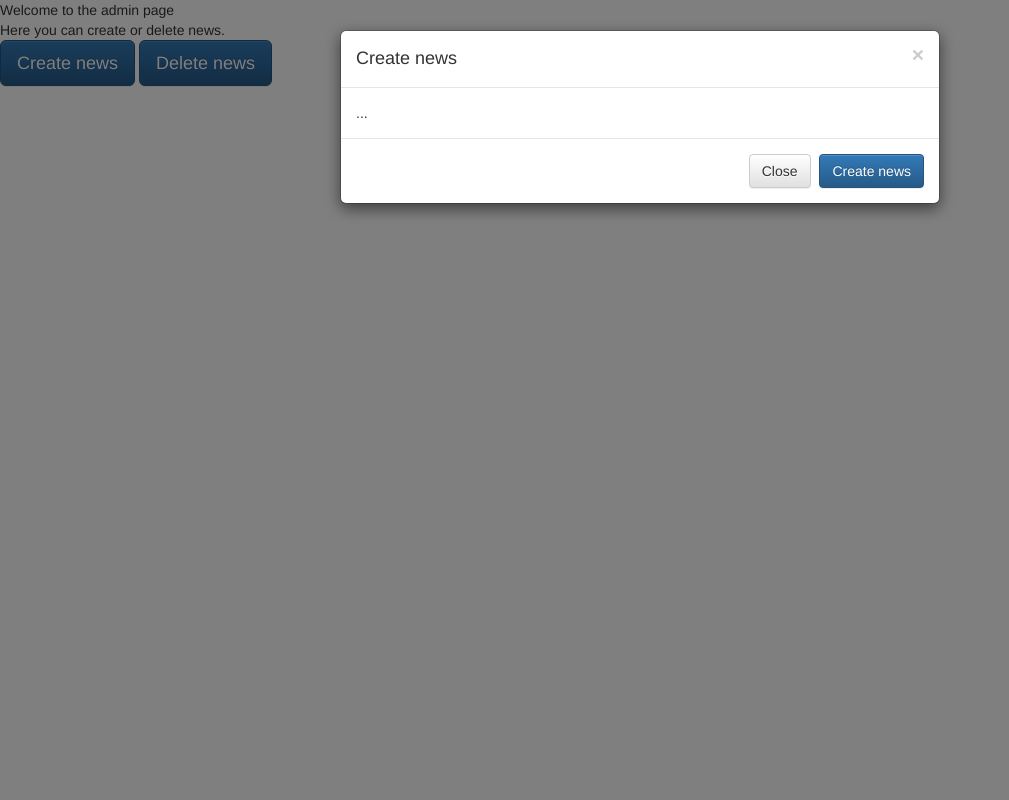
After one commit to gudnims/Bim-Lab, a PHP site: page /admin.php in a window 1280 px wide, after a click on "Create news". The commit adds this page. Shown: the whole page, without its empty margins (0-1009 px from the left). Run offline with PHP 8.4, Linux system fonts and the light colour scheme; the visitor is signed in with stand-in values (Sample User, id 1); some libraries are stand-ins or nearby versions.

Commit message:
now to something completly different

```diff
--- a/DBconnector.php
+++ b/DBconnector.php
@@ -1,6 +1,6 @@
 <?php
 
-$conn = mysqli_connect("localhost", "root", "", "BIMLab");
+$conn = mysqli_connect("localhost", "root", "", "bimlab");
 
 if(!$conn){
     die("Connection failed: ".mysqli_connect_error());
--- /dev/null
+++ b/admin.php
@@ -0,0 +1,82 @@
+<?php
+session_start();
+
+if(!isset($_SESSION['id'])){
+    header("Location: index.html");
+}
+    ?>
+    <!DOCTYPE html>
+<html lang="en">
+<head>
+    <meta charset="UTF-8">
+    <title>BIMLab</title>
+
+    <!-- Latest compiled and minified CSS -->
+    <link rel="stylesheet" href="https://maxcdn.bootstrapcdn.com/bootstrap/3.3.7/css/bootstrap.min.css"
+          integrity="sha384-BVYiiSIFeK1dGmJRAkycuHAHRg32OmUcww7on3RYdg4Va+PmSTsz/K68vbdEjh4u" crossorigin="anonymous">
+
+    <!-- Optional theme -->
+    <link rel="stylesheet" href="https://maxcdn.bootstrapcdn.com/bootstrap/3.3.7/css/bootstrap-theme.min.css"
+          integrity="sha384-rHyoN1iRsVXV4nD0JutlnGaslCJuC7uwjduW9SVrLvRYooPp2bWYgmgJQIXwl/Sp" crossorigin="anonymous">
+
+
+</head>
+<body>
+<div class="welcome">
+    Welcome to the admin page<br>
+    Here you can create or delete news.<br>
+
+    <!-- Button trigger modal -->
+    <button type="button" class="btn btn-primary btn-lg" data-toggle="modal" data-target="#newsModal">
+        Create news
+    </button>
+
+    <!-- Modal -->
+    <div class="modal fade" id="newsModal" tabindex="-1" role="dialog" aria-labelledby="myModalLabel">
+        <div class="modal-dialog" role="document">
+            <div class="modal-content">
+                <div class="modal-header">
+                    <button type="button" class="close" data-dismiss="modal" aria-label="Close"><span aria-hidden="true">&times;</span></button>
+                    <h4 class="modal-title" id="myModalLabel">Create news</h4>
+                </div>
+                <div class="modal-body">
+                    ...
+                </div>
+                <div class="modal-footer">
+                    <button type="button" class="btn btn-default" data-dismiss="modal">Close</button>
+                    <button type="button" class="btn btn-primary">Create news</button>
+                </div>
+            </div>
+        </div>
+    </div>
+
+    <!-- Button trigger modal -->
+    <button type="button" class="btn btn-primary btn-lg" data-toggle="modal" data-target="#deleteModal">
+        Delete news
+    </button>
+
+    <!-- Modal -->
+    <div class="modal fade" id="deleteModal" tabindex="-1" role="dialog" aria-labelledby="myModalLabel">
+        <div class="modal-dialog" role="document">
+            <div class="modal-content">
+                <div class="modal-header">
+                    <button type="button" class="close" data-dismiss="modal" aria-label="Close"><span aria-hidden="true">&times;</span></button>
+                    <h4 class="modal-title" id="myModalLabel">Delete news</h4>
+                </div>
+                <div class="modal-body">
+                    ...
+                </div>
+                <div class="modal-footer">
+                    <button type="button" class="btn btn-default" data-dismiss="modal">Close</button>
+                    <button type="button" class="btn btn-primary">Delete news</button>
+                </div>
+            </div>
+        </div>
+    </div>
+
+    <script src="https://ajax.googleapis.com/ajax/libs/jquery/3.1.1/jquery.min.js"></script>
+    <script src="https://maxcdn.bootstrapcdn.com/bootstrap/3.3.7/js/bootstrap.min.js"
+            integrity="sha384-Tc5IQib027qvyjSMfHjOMaLkfuWVxZxUPnCJA7l2mCWNIpG9mGCD8wGNIcPD7Txa"
+            crossorigin="anonymous"></script>
+</body>
+</html>
--- a/data.php
+++ b/data.php
@@ -3,9 +3,10 @@ include 'DBconnector.php';
 
 $result = mysqli_query($conn, "SELECT * FROM news");
 $to_encode = array();
+
 while($row = mysqli_fetch_assoc($result)) {
     $to_encode[] = $row;
 };
 echo json_encode($to_encode);
-$conn->close();
+    var_dump($to_encode);
 ?>
```
Also changed, not shown: index.html (+24 -7 lines), index.php (deleted, +0 -66 lines), login.js (added, +20 -0 lines), login.php (+18 -11 lines), my.js (deleted, +0 -29 lines).
